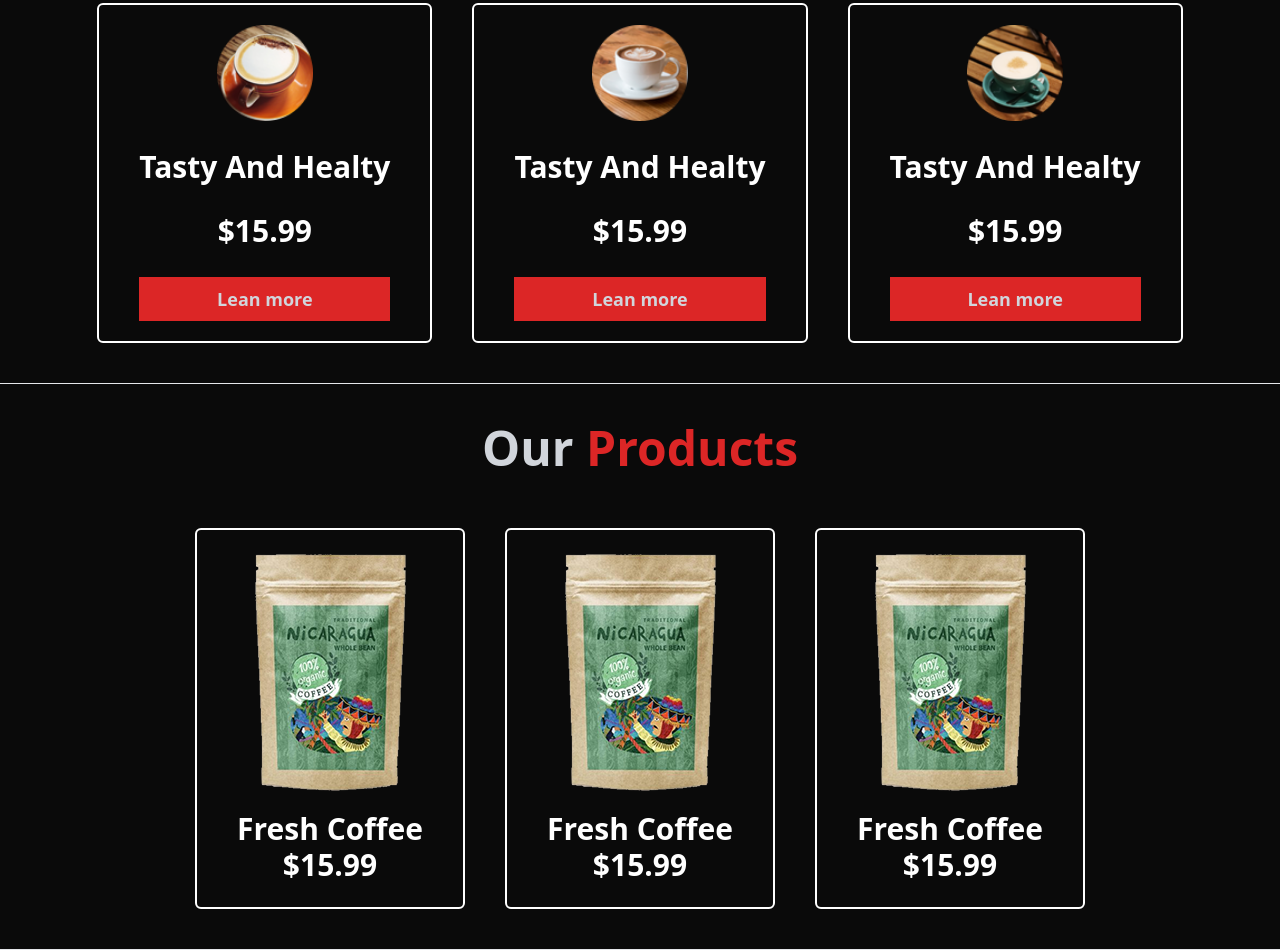
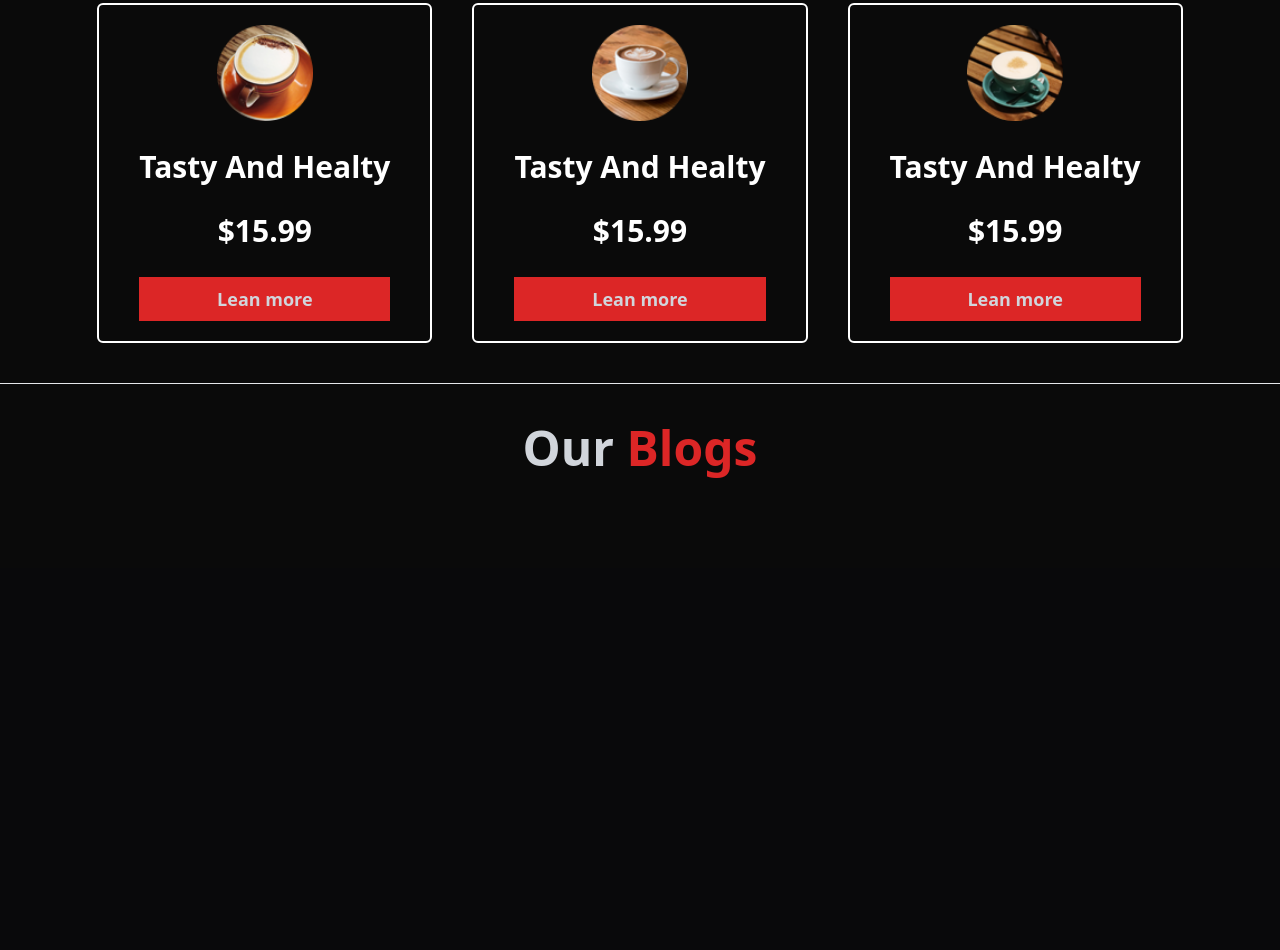
Before and after one commit to GabrielD3Vsilva/lp-coffe, a website: page landing-page-coffe/src/index.html in a window 1280 px wide. Shown: the part 1750-2700 px from the top of the page. After the commit the page ends 2318 px from the top, so only its background shows below. Drawn offline with nearby package versions, Linux system fonts and the light colour scheme.

Commit message:
removendo a aba "products"

```diff
--- a/landing-page-coffe/src/index.html
+++ b/landing-page-coffe/src/index.html
@@ -14,7 +14,6 @@
                 <li><a href="#home" class="text-gray-300 hover:bg-red-600 py-2 px-4 rounded-sm transition-all ease-in-out 150 font-bold">Home</a></li>
                 <li><a href="#about" class="text-gray-300 hover:bg-red-600 py-2 px-4 rounded-sm transition-all ease-in-out 150 font-bold">About</a></li>
                 <li><a href="#menu" class="text-gray-300 hover:bg-red-600 py-2 px-4 rounded-sm transition-all ease-in-out 150 font-bold">Menu</a></li>
-                <li><a href="#products" class="text-gray-300 hover:bg-red-600 py-2 px-4 rounded-sm transition-all ease-in-out 150 font-bold">Products</a></li>
                 <li><a href="#blogs" class="text-gray-300 hover:bg-red-600 py-2 px-4 rounded-sm transition-all ease-in-out 150 font-bold">Blogs</a></li>
             </ul>
 
@@ -27,7 +26,6 @@
                 <li><a href="#home" class="text-gray-300 hover:bg-red-600 py-2 px-4 rounded-sm transition-all ease-in-out 150 font-bold block">Home</a></li>
                 <li><a href="#about" class="text-gray-300 hover:bg-red-600 py-2 px-4 rounded-sm transition-all ease-in-out 150 font-bold block">About</a></li>
                 <li><a href="#menu" class="text-gray-300 hover:bg-red-600 py-2 px-4 rounded-sm transition-all ease-in-out 150 font-bold block">Menu</a></li>
-                <li><a href="#products" class="text-gray-300 hover:bg-red-600 py-2 px-4 rounded-sm transition-all ease-in-out 150 font-bold block">Products</a></li>
                 <li><a href="#blogs" class="text-gray-300 hover:bg-red-600 py-2 px-4 rounded-sm transition-all ease-in-out 150 font-bold block">Blogs</a></li>
              </ul>
         </div>
@@ -163,44 +161,21 @@
         </div>
     </section>
 
-    <span id="products" class="mb-20"></span>
+    <span id="blogs" class="mb-20"></span>
     <hr>
+
 
     <section class="bg-neutral-950">
         <div class="py-10 flex flex-col gap-14">
-            <h2 class="text-gray-300 text-4xl md:text-5xl font-bold text-center">Our <span class="text-red-600">Products</span></h2>
+            <h2 class="text-gray-300 text-4xl md:text-5xl font-bold text-center">Our <span class="text-red-600">Blogs</span></h2>
 
 
-            <div class="flex mx-auto gap-10 flex-wrap justify-center">
-
-                <div class="text-center hover:text-black text-white border-2 border-white px-10 py-6 rounded-md hover:bg-gray-200 transition-all ease-in-out">
-                    <img src="img/product-1.png" alt="product-1" class="mx-auto mb-5">
-                    <h3 class="text-2xl md:text-3xl font-black">Fresh Coffee</h3>
-                    <h4 class="text-2xl md:text-3xl font-black">$15.99</h4>
-                </div>
-
-                <div class="text-center hover:text-black text-white border-2 border-white px-10 py-6 rounded-md hover:bg-gray-200 transition-all ease-in-out">
-                    <img src="img/product-1.png" alt="product-1" class="mx-auto mb-5">
-                    <h3 class="text-2xl md:text-3xl font-black">Fresh Coffee</h3>
-                    <h4 class="text-2xl md:text-3xl font-black">$15.99</h4>
-                </div>
-
-                <div class="text-center hover:text-black text-white border-2 border-white px-10 py-6 rounded-md hover:bg-gray-200 transition-all ease-in-out">
-                    <img src="img/product-1.png" alt="product-1" class="mx-auto mb-5">
-                    <h3 class="text-2xl md:text-3xl font-black">Fresh Coffee</h3>
-                    <h4 class="text-2xl md:text-3xl font-black">$15.99</h4>
-                </div>
-
+            <div class="">
+                <div class=""></div>
+                <div class=""></div>
+                <div class=""></div>
             </div>
         </div>
-    </section>
-
-    <span id="blogs"></span>
-    <hr>
-
-
-    <section>
-
     </section>
 
 
```
